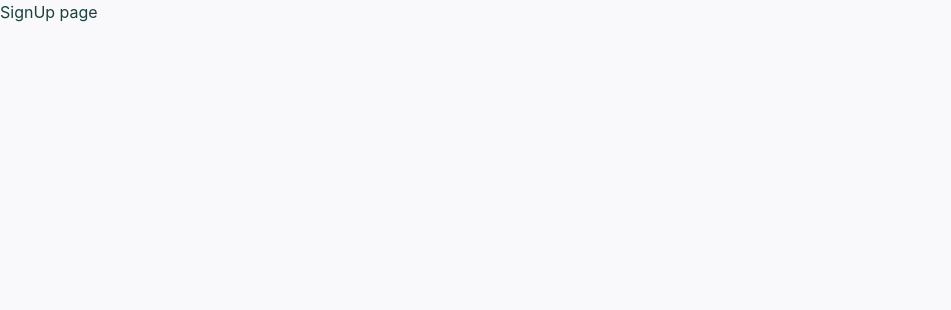
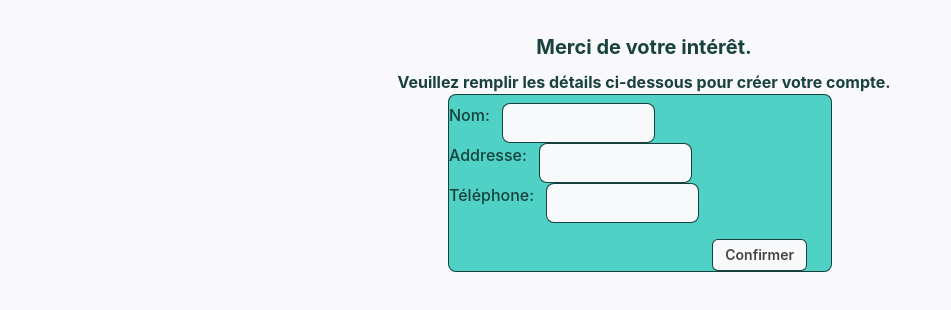
Before and after one commit to ipdmartins/front-prix-banque, a Next.js app: page /connect/signup in a window 1280 px wide. Shown: the top 310 px of the page, without its empty margins (0-951 px from the left). Built offline with nearby package versions, Linux system fonts and the light colour scheme.

Commit message:
signup page

```diff
--- a/package.json
+++ b/package.json
@@ -24,6 +24,7 @@
     "react": "18.2.0",
     "react-apexcharts": "^1.4.0",
     "react-dom": "18.2.0",
+    "react-hook-form": "^7.39.7",
     "react-icons": "^4.6.0",
     "styled-components": "^5.3.6",
     "typescript": "4.9.3"
--- a/src/components/Sidebar.tsx
+++ b/src/components/Sidebar.tsx
@@ -8,6 +8,7 @@ import {
   Text,
   Tooltip,
 } from "@chakra-ui/react";
+import NextLink from "next/link";
 import { RiArrowRightCircleLine } from "react-icons/ri";
 import { AiOutlineUserAdd, AiFillQuestionCircle } from "react-icons/ai";
 import { Signin } from "./Signin";
@@ -35,7 +36,7 @@ export function Sidebar() {
         <Box>
           <Signin />
           <Box marginTop="8" marginLeft="6">
-            <Link display="flex">
+            <Link display="flex" as={NextLink} href="/connect/signup">
               <Icon as={AiOutlineUserAdd} fontSize="28" />
               <Text marginLeft="2" fontWeight="bold" fontSize="20">
                 Sign Up
--- a/src/pages/connect/signup.tsx
+++ b/src/pages/connect/signup.tsx
@@ -1,7 +1,103 @@
+import {
+  Box,
+  Button,
+  Center,
+  FormControl,
+  FormLabel,
+  HStack,
+  Input,
+  Text,
+} from "@chakra-ui/react";
+
+import { useForm } from "react-hook-form";
+
+interface handleSubmitProps {
+  nom: string;
+  addresse: string;
+  phone: string;
+}
+
 export default function SignUp() {
+  const { register, handleSubmit } = useForm<handleSubmitProps>();
+
+  function onSubmit(data: handleSubmitProps) {
+    console.log(data);
+  }
+
   return (
-    <>
-      <h1>SignUp page</h1>
-    </>
+    <Box>
+      <Center>
+        <Text marginLeft="2" fontWeight="bold" fontSize="20" marginTop="8">
+          Merci de votre intérêt.
+        </Text>
+      </Center>
+      <Center>
+        <Text marginLeft="2" fontWeight="bold" fontSize="16" marginTop="2">
+          Veuillez remplir les détails ci-dessous pour créer votre compte.
+        </Text>
+      </Center>
+      <Center>
+        <Box
+          borderColor="gray.900"
+          border="1px"
+          borderRadius={8}
+          backgroundColor="blue.500"
+          width="30%"
+        >
+          <form onSubmit={handleSubmit(onSubmit)}>
+            <FormControl textAlign="center" marginTop="2">
+              <Box display="flex">
+                <FormLabel fontSize="16">Nom:</FormLabel>
+                <Input
+                  background="gray.100"
+                  borderRadius="8"
+                  size="md"
+                  width="40%"
+                  borderColor="gray.900"
+                  {...register("nom")}
+                />
+              </Box>
+              <Box display="flex">
+                <FormLabel fontSize="16">Addresse:</FormLabel>
+                <Input
+                  {...register("addresse")}
+                  background="gray.100"
+                  borderRadius="8"
+                  size="md"
+                  width="40%"
+                  borderColor="gray.900"
+                />
+              </Box>
+              <Box display="flex">
+                <FormLabel fontSize="16">Téléphone:</FormLabel>
+                <Input
+                  {...register("phone")}
+                  background="gray.100"
+                  borderRadius="8"
+                  size="md"
+                  width="40%"
+                  borderColor="gray.900"
+                />
+              </Box>
+              <Box textAlign="right" marginRight="6">
+                <Button
+                  marginTop="4"
+                  size="sm"
+                  background="gray.100"
+                  borderColor="gray.900"
+                  variant="outline"
+                  type="submit"
+                >
+                  Confirmer
+                </Button>
+              </Box>
+            </FormControl>
+          </form>
+        </Box>
+      </Center>
+    </Box>
   );
 }
+//https://chakra-ui.com/docs/components/image/props
+//https://react-icons.github.io/react-icons/search?q=card
+//https://apexcharts.com/vue-chart-demos/treemap-charts/basic/
```
Also changed, not shown: src/components/Signin.tsx (+40 -13 lines), 1 other file (tests, documents, lock files or other folders).
